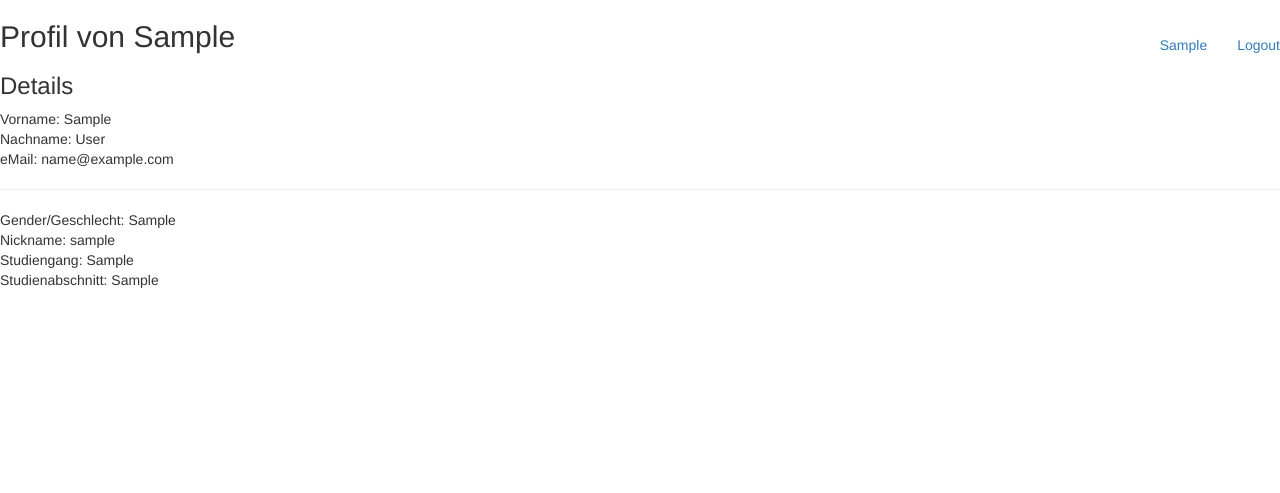
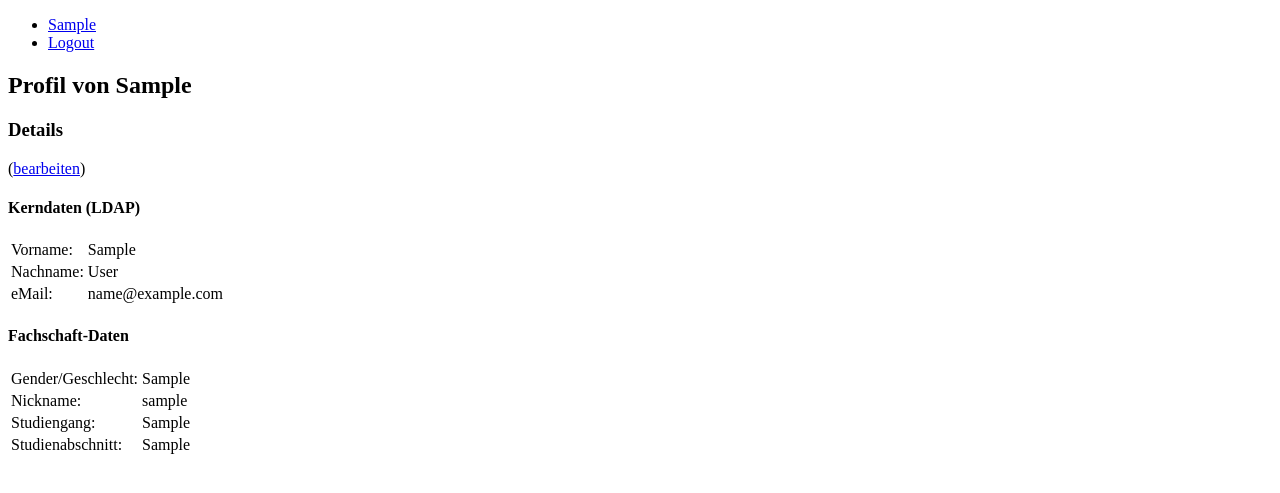
Before and after one commit to tk539/django-fsmedhro, a Django app: a page that uses templates/base.html in a window 1280 px wide. Shown: the top 493 px of the page. Run offline with Django 3.2, Linux system fonts and the light colour scheme; a user stored in the database is signed in; tables that the repository leaves empty hold one stand-in row (values such as "Sample post"); some libraries are stand-ins or nearby versions.

Commit message:
add logout template, edit user profile template

```diff
--- a/fsmedhro/urls.py
+++ b/fsmedhro/urls.py
@@ -23,7 +23,7 @@ urlpatterns = [
     # url(r'^$', RedirectView.as_view(url='https://fachschaft-medizin-rostock.de/')),
     url(r'^admin/', admin.site.urls),
     url(r'^login/$', login, {'template_name': 'login.html'}, name='fsmedhro_login'),
-    url(r'^logout/$', logout, name='fsmedhro_logout'),
+    url(r'^logout/$', logout, {'template_name': 'logout.html'}, name='fsmedhro_logout'),
     url(r'^fachschaft/',include('fsmedhrocore.urls')),
     url(r'^exoral/',include('exoral.urls')),
 ]
--- a/fsmedhrocore/templates/fsmedhrocore/user_profile.html
+++ b/fsmedhrocore/templates/fsmedhrocore/user_profile.html
@@ -9,14 +9,20 @@
 {% block content %}
     <h3>Details</h3>
     {%  if ownprofile %}
-        Vorname: {{ user.first_name }}<br>
-        Nachname: {{ user.last_name }}<br>
-        eMail: {{ user.email }}<br>
-        <hr>
-        Gender/Geschlecht: {{ fuser.gender }}<br>
-        Nickname: {{ fuser.nickname }}<br>
-        Studiengang: {{ fuser.studiengang }}<br>
-        Studienabschnitt: {{ fuser.studienabschnitt }}<br>
+        (<a href="{% url 'fsmedhro_user_edit' %}">bearbeiten</a>)
+        <h4>Kerndaten (LDAP)</h4>
+        <table>
+            <tr><td>Vorname:</td><td>{{ user.first_name }}</td></tr>
+            <tr><td>Nachname:</td><td>{{ user.last_name }}</td></tr>
+            <tr><td>eMail:</td><td>{{ user.email }}</td></tr>
+        </table>
+        <h4>Fachschaft-Daten</h4>
+        <table>
+            <tr><td>Gender/Geschlecht:</td><td>{{ fuser.gender }}</td></tr>
+            <tr><td>Nickname:</td><td>{{ fuser.nickname }}</td></tr>
+            <tr><td>Studiengang:</td><td>{{ fuser.studiengang }}</td></tr>
+            <tr><td>Studienabschnitt:</td><td>{{ fuser.studienabschnitt }}</td></tr>
+        </table>
     {% else %}
         dies ist nicht dein eigenes Profil...
     {% endif %}
--- a/templates/base.html
+++ b/templates/base.html
@@ -5,13 +5,6 @@
 <head>
     <meta charset="UTF-8">
     <title>{% block title %}Fachschaft Medizin Rostock{% endblock %}</title>
-
-    <!-- Latest compiled and minified CSS -->
-    <link rel="stylesheet" href="https://maxcdn.bootstrapcdn.com/bootstrap/3.3.7/css/bootstrap.min.css" integrity="sha384-BVYiiSIFeK1dGmJRAkycuHAHRg32OmUcww7on3RYdg4Va+PmSTsz/K68vbdEjh4u" crossorigin="anonymous">
-
-    <!-- Optional theme -->
-    <link rel="stylesheet" href="https://maxcdn.bootstrapcdn.com/bootstrap/3.3.7/css/bootstrap-theme.min.css" integrity="sha384-rHyoN1iRsVXV4nD0JutlnGaslCJuC7uwjduW9SVrLvRYooPp2bWYgmgJQIXwl/Sp" crossorigin="anonymous">
-
 </head>
 {% endblock %}
 
@@ -21,6 +14,9 @@
   {% include "nav_login.html" %}
 {% endblock %}
 
+{% block message %}
+{% endblock %}
+
 {% block heading %}
   <h2>Fachschaft Medizin Rostock</h2>
 {% endblock %}
@@ -28,9 +24,6 @@
 {% block content %}
 {% endblock %}
 
-<!-- Latest compiled and minified JavaScript -->
-<script src="https://maxcdn.bootstrapcdn.com/bootstrap/3.3.7/js/bootstrap.min.js" integrity="sha384-Tc5IQib027qvyjSMfHjOMaLkfuWVxZxUPnCJA7l2mCWNIpG9mGCD8wGNIcPD7Txa" crossorigin="anonymous"></script>
-
 </body>
 
 </html>
--- a/templates/nav_login.html
+++ b/templates/nav_login.html
@@ -4,15 +4,5 @@
     <li class=""><a href="{% url "fsmedhro_logout" %}">Logout</a></li>
 </ul>
 {% else %}
-<form class="navbar-form navbar-right" role="form" action="{% url "fsmedhro_login" %}"
-    method="post" accept-charset="utf-8">
-  <div class="form-group">
-    <input type="text" placeholder="Nutzerkennzeichen" class="form-control" name="username">
-  </div>
-  <div class="form-group">
-    <input type="password" placeholder="Passwort" class="form-control" name="password">
-  </div>
-  {% csrf_token %}
-  <button type="submit" class="btn btn-success">Login</button>
-</form>
+<a href="{% url 'fsmedhro_login' %}?next={{ request.path }}">Login</a>
 {% endif %}
```
Also changed, not shown: templates/logout.html (added, +11 -0 lines).
